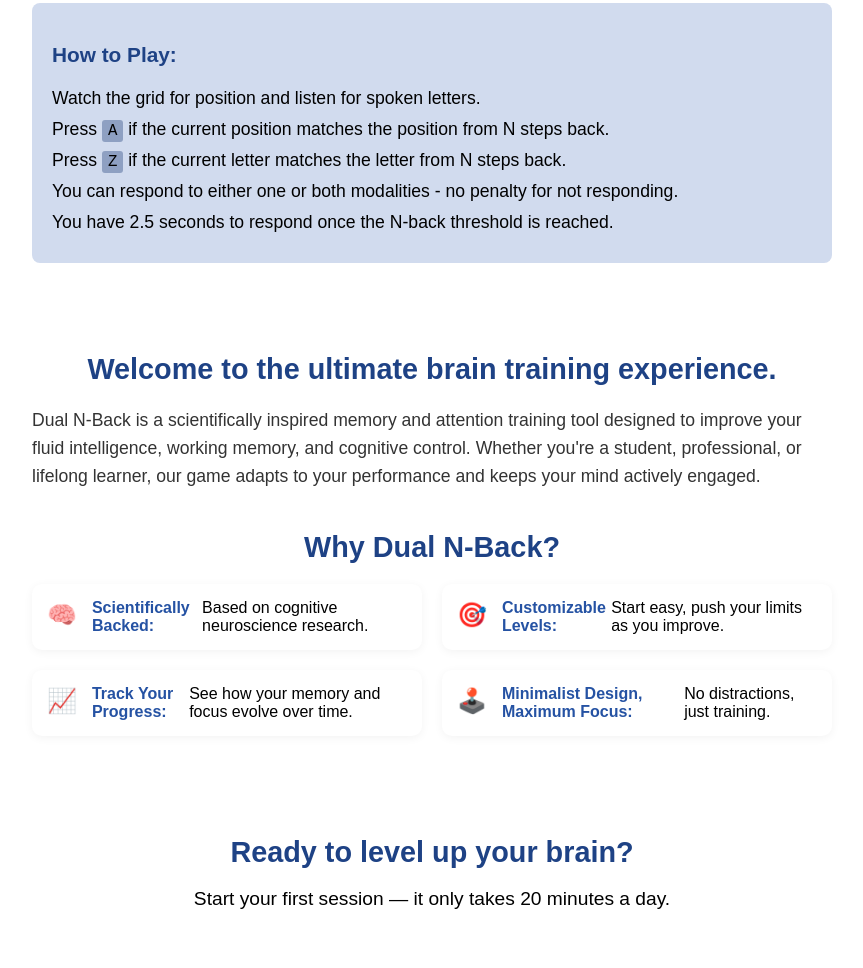
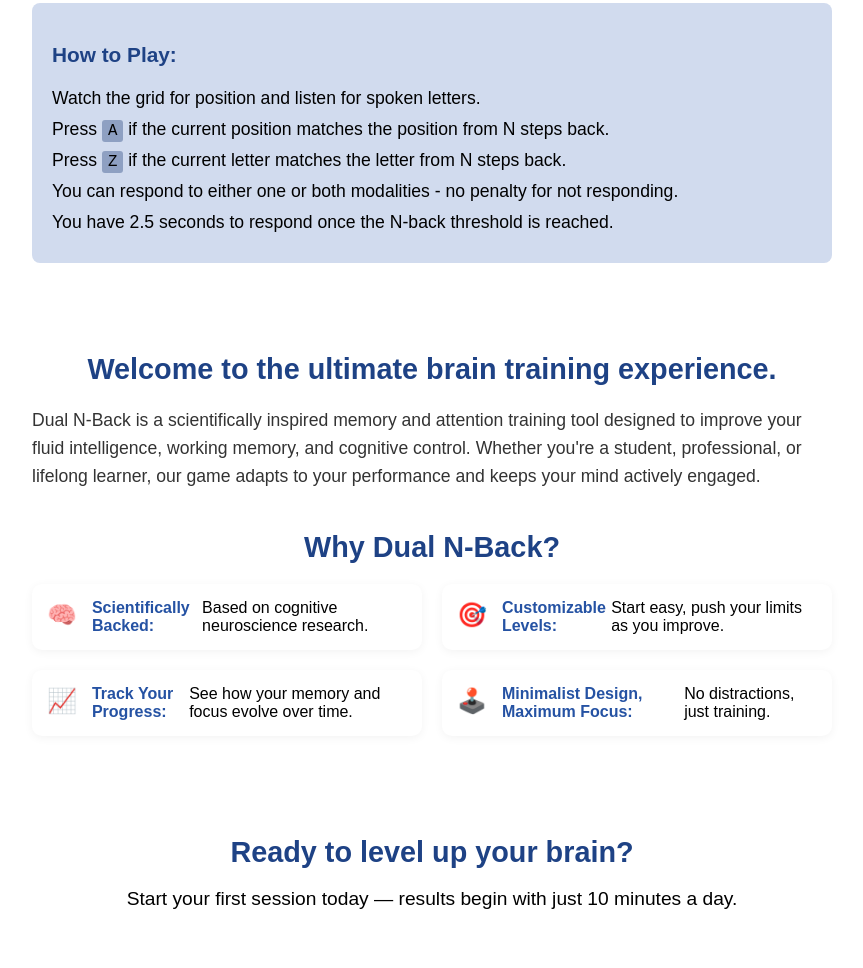
Before and after one commit to perkrdra/dualnback, a plain HTML site: page index.html in a window 1280 px wide. Shown: the part 831-1799 px from the top of the page, without its empty margins (208-1071 px from the left). Drawn offline with Linux system fonts and the light colour scheme.

Commit message:
Update index.html

```diff
--- a/index.html
+++ b/index.html
@@ -82,7 +82,7 @@
 
         <div class="cta-section">
             <h3>Ready to level up your brain?</h3>
-            <p>Start your first session — it only takes 20 minutes a day.</p>
+            <p>Start your first session today — results begin with just 10 minutes a day.</p>
 
         </div>
     </div>
```
